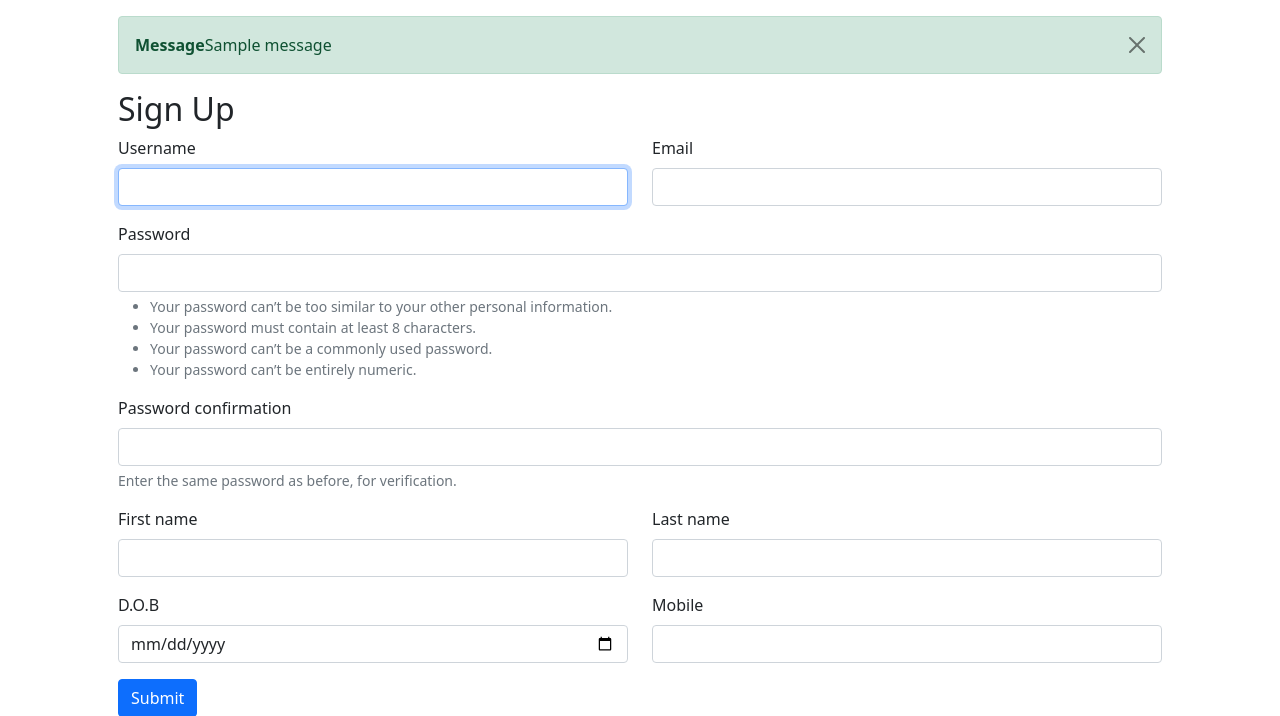
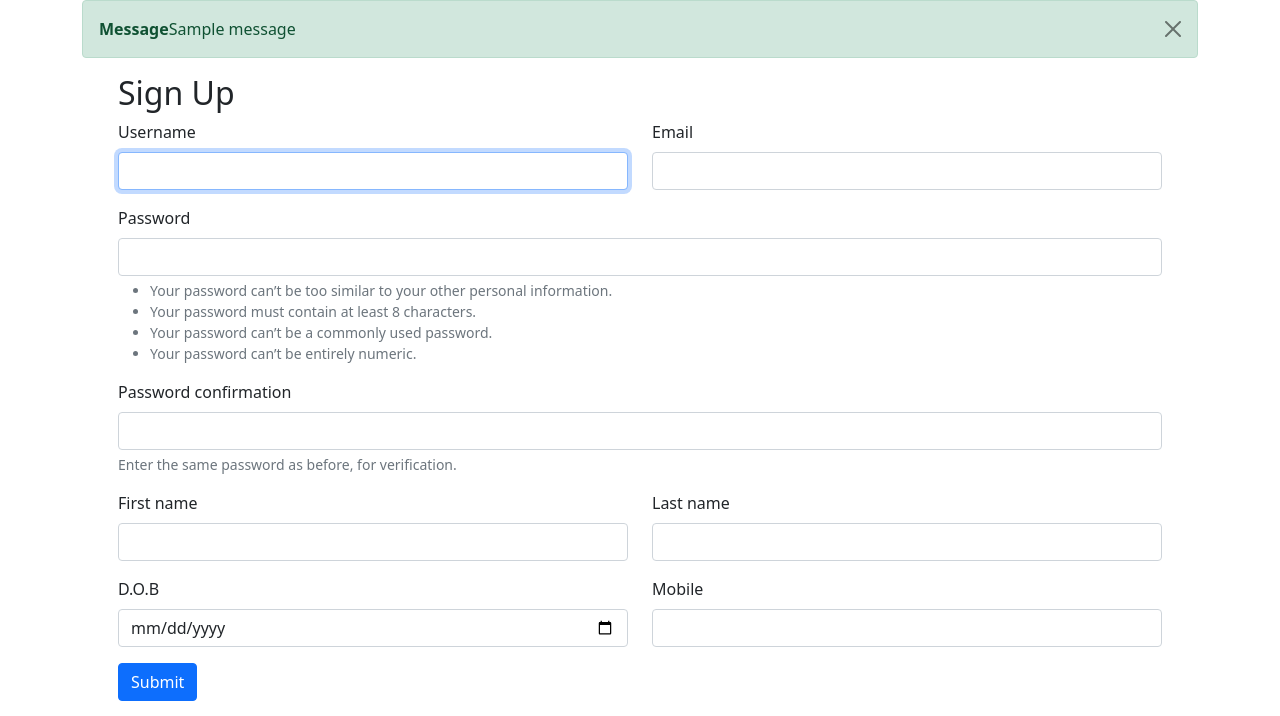
Before and after one commit to HrujulThumar22/Savari, a Django app: page /user/signup/ in a window 1280 px wide. Shown: the part 56-772 px from the top of the page. Run offline with Django 3.2, Linux system fonts and the light colour scheme; one stand-in notice (Sample message) is shown.

Commit message:
some fixes

```diff
--- a/templates/base.html
+++ b/templates/base.html
@@ -51,6 +51,14 @@
           </div>
         </div>
       </nav>
+      <div class="container">
+        {% for message in messages %}
+        <div class="alert alert-{{ message.tags }} alert-dismissible fade show" role="alert">
+            <strong>Message</strong>{{ message }}
+            <button type="button" class="btn-close" data-bs-dismiss="alert" aria-label="Close"></button>
+        </div>
+        {% endfor %}
+      </div>
       {% block body %}{% endblock body %}
     <script src="https://cdn.jsdelivr.net/npm/bootstrap@5.1.1/dist/js/bootstrap.bundle.min.js" integrity="sha384-/bQdsTh/da6pkI1MST/rWKFNjaCP5gBSY4sEBT38Q/9RBh9AH40zEOg7Hlq2THRZ" crossorigin="anonymous"></script>
 
--- a/templates/userAccount/login.html
+++ b/templates/userAccount/login.html
@@ -2,12 +2,6 @@
 {% block title %}Signup{% endblock title %}
 {% block body %}
     <div class="container my-3 px-md-6">
-        {% for message in messages %}
-        <div class="alert alert-{{ message.tags }} alert-dismissible fade show" role="alert">
-            <strong>Message</strong>{{ message }}
-            <button type="button" class="btn-close" data-bs-dismiss="alert" aria-label="Close"></button>
-        </div>
-        {% endfor %}
         <h2>Log in</h2>
 
         <form method="POST" action="{% url 'user_login' %}">
--- a/templates/userAccount/signup.html
+++ b/templates/userAccount/signup.html
@@ -2,14 +2,7 @@
 {% block title %}Signup{% endblock title %}
 {% block body %}
     <div class="container my-3 px-5">
-        {% for message in messages %}
-        <div class="alert alert-{{ message.tags }} alert-dismissible fade show" role="alert">
-            <strong>Message</strong>{{ message }}
-            <button type="button" class="btn-close" data-bs-dismiss="alert" aria-label="Close"></button>
-        </div>
-        {% endfor %}
         <h2>Sign Up</h2>
-
         <form method="POST" action="{% url 'register_user' %}">
             {% csrf_token %}
             <div class="row">
```
Also changed, not shown: db.sqlite3.
